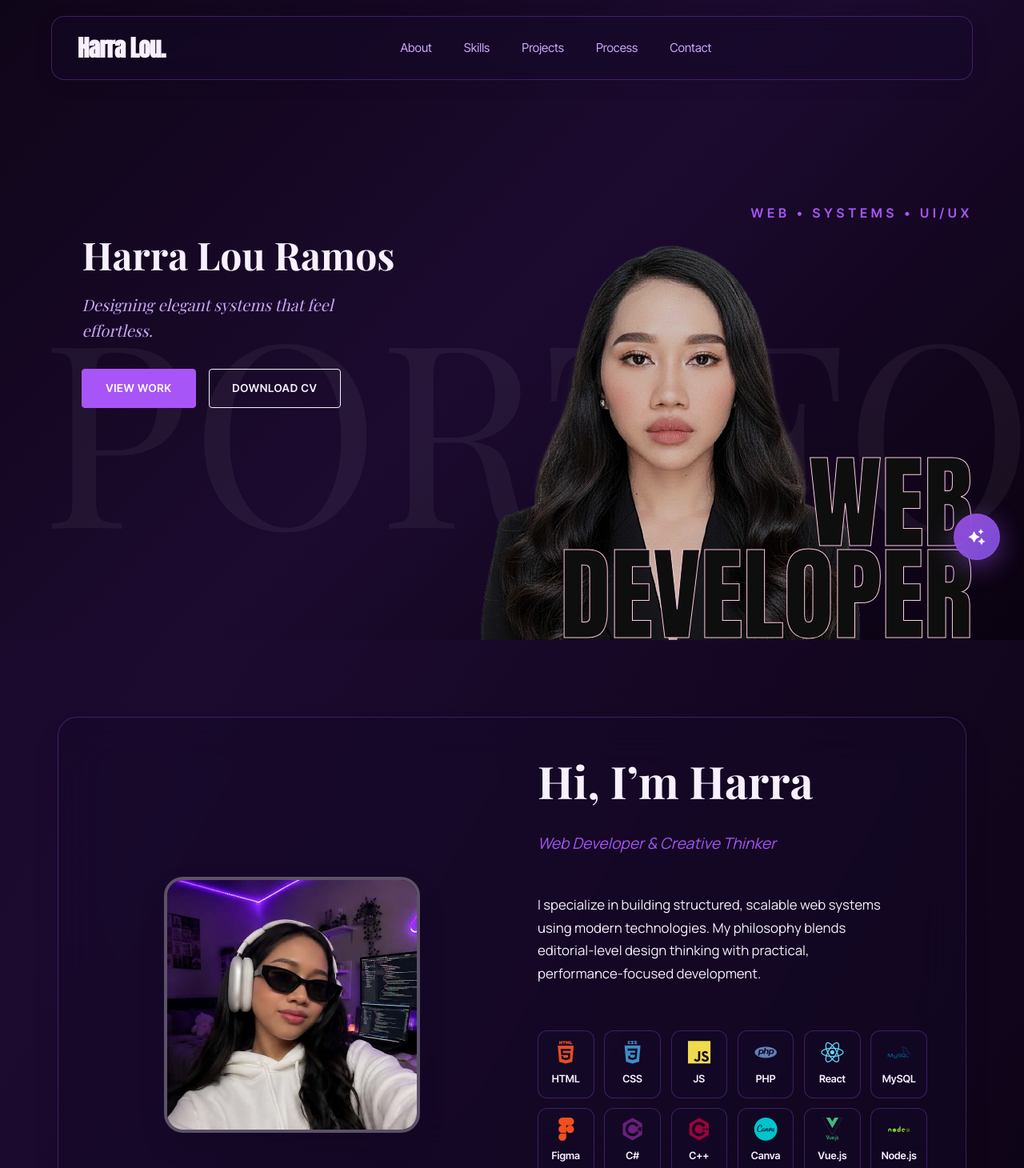
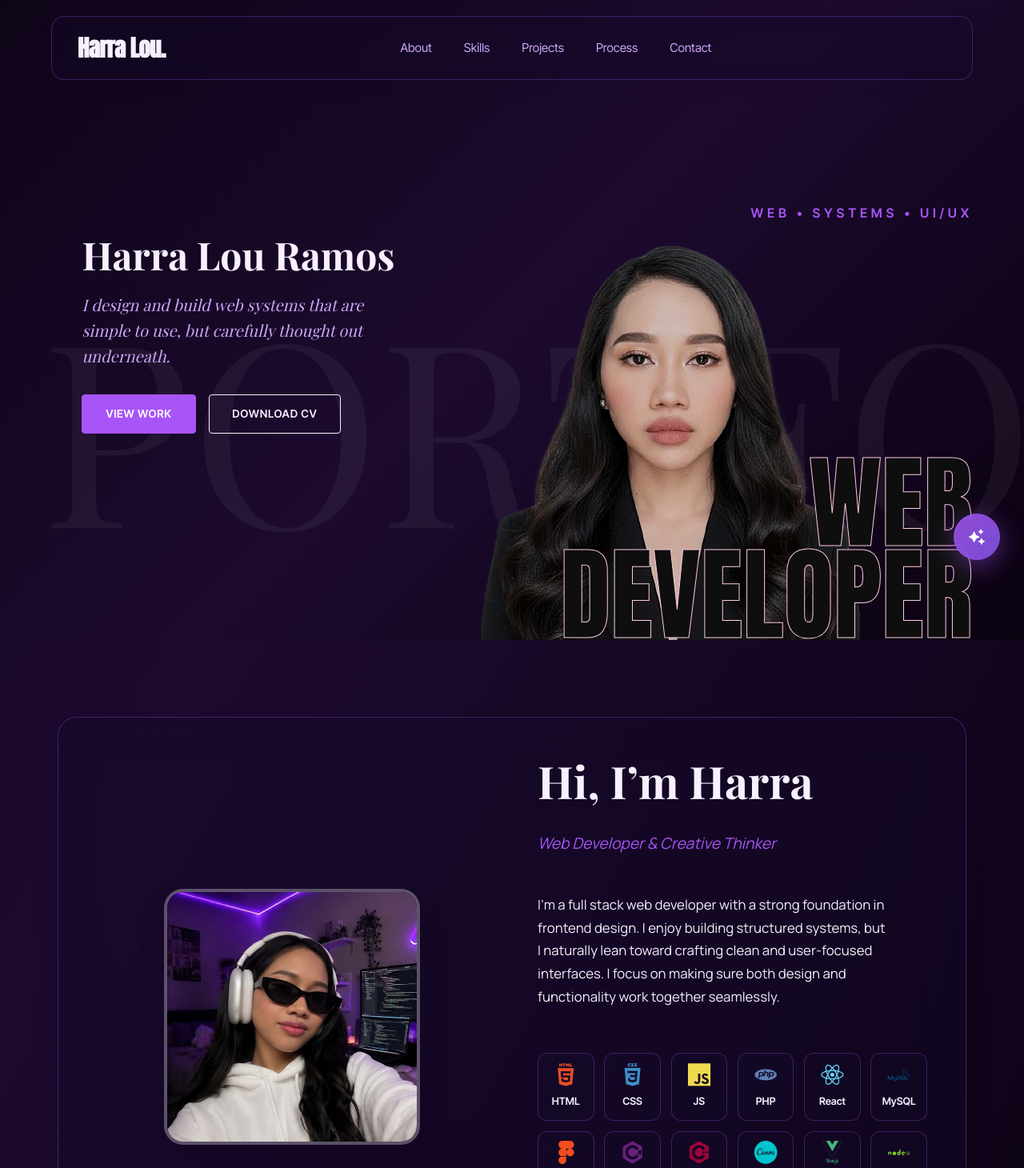
Before and after one commit to harramos25/harra-portfolio, a plain HTML site: page index.html in a window 1280 px wide. Shown: the top 1460 px of the page at 80% size. Drawn offline with nearby package versions, Linux system fonts and the light colour scheme; a web font is replaced by a local one.

Commit message:
content: update hero tagline and about description on landing page and chatbot prompt

```diff
--- a/api/chat.js
+++ b/api/chat.js
@@ -27,8 +27,7 @@ Your purpose is to help visitors learn about Harra, her skills, her projects, an
 Full Name: Harra Lou Ramos
 Nickname: Harra
 Profession: Web Developer & Creative Thinker
-Location: Philippines
-Philosophy: Blends editorial-level design thinking with practical, performance-focused development.
+Philosophy: Focuses on making sure both design and functionality work together seamlessly. She enjoys building structured systems but naturally leans toward crafting clean, user-focused interfaces.
 Email: harra.ramos26@gmail.com
 GitHub: https://github.com/harramos
 LinkedIn: https://www.linkedin.com/in/harra-ramos-8388753a0/
--- a/index.html
+++ b/index.html
@@ -93,8 +93,7 @@
         <div class="hero-content">
             <div class="hero-intro-box">
                 <h1 class="name" data-aos="fade-up" data-aos-delay="100">Harra Lou Ramos</h1>
-                <p class="tagline" data-aos="fade-up" data-aos-delay="200">Designing elegant systems that feel
-                    effortless.</p>
+                <p class="tagline" data-aos="fade-up" data-aos-delay="200">I design and build web systems that are simple to use, but carefully thought out underneath.</p>
                 <div class="hero-buttons" data-aos="fade-up" data-aos-delay="300">
                     <a href="#projects" class="btn btn-primary">View Work</a>
                     <a href="assets/documents/RAMOS - CV.pdf" class="btn btn-secondary" target="_blank"
@@ -144,9 +143,7 @@
                         <div class="about-tagline" data-aos="fade-right" data-aos-delay="600">Web Developer &
                             Creative Thinker</div>
                         <div class="about-body" data-aos="fade-up" data-aos-delay="800">
-                            <p>I specialize in building structured, scalable web systems using modern technologies. My
-                                philosophy blends editorial-level design thinking with practical, performance-focused
-                                development.</p>
+                            <p>I’m a full stack web developer with a strong foundation in frontend design. I enjoy building structured systems, but I naturally lean toward crafting clean and user-focused interfaces. I focus on making sure both design and functionality work together seamlessly.</p>
                         </div>
 
                         <!-- Tech Stack Grid -->
```
